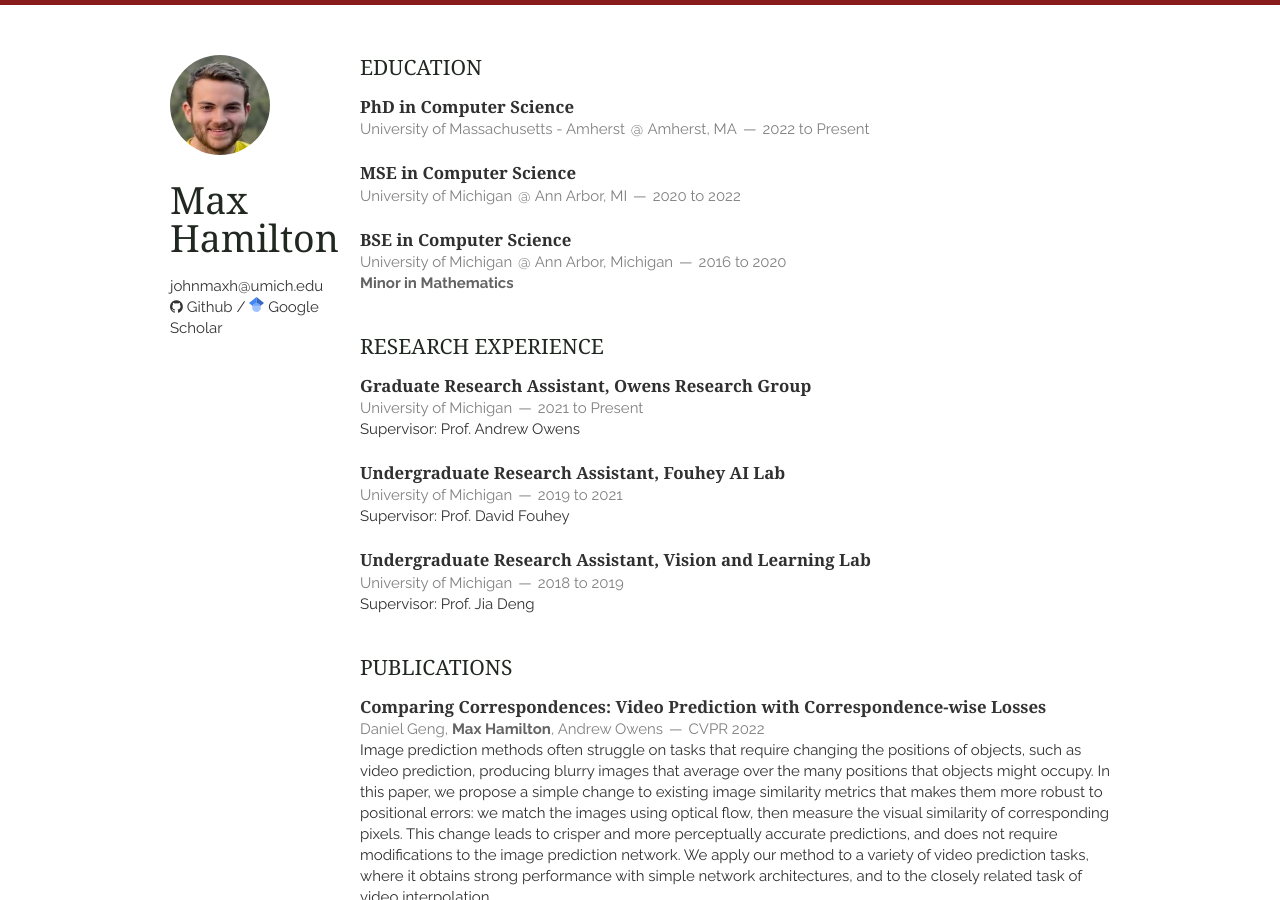
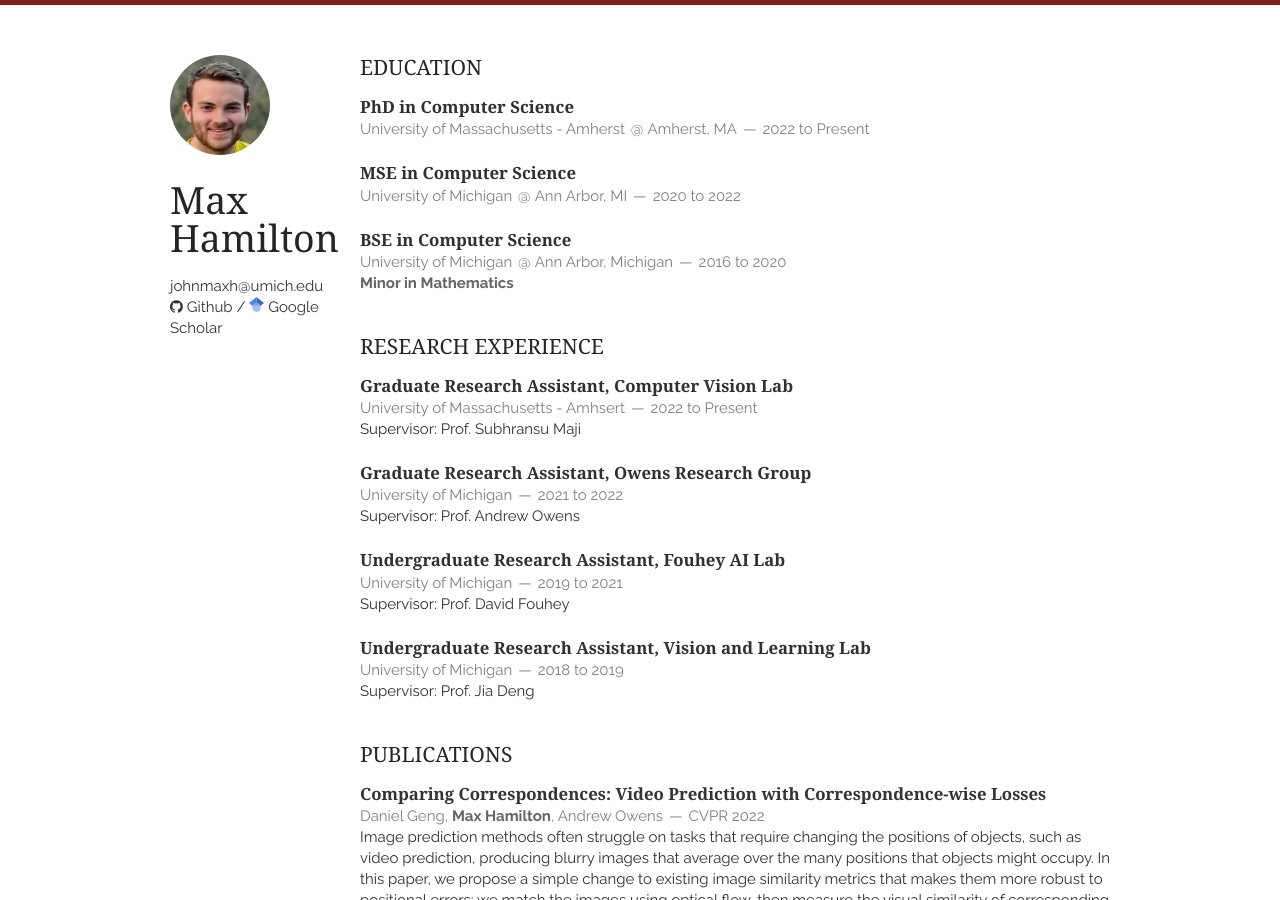
Before and after one commit to johnmaxh/johnmaxh.github.io, a Jekyll site: the page built from index.html, in a window 1280 px wide and 900 px high. Built offline with Jekyll 4.4.1, drawn with Linux system fonts in a browser that asks for light colours; nearby versions of some CDN libraries; the list of posts is cut into pages by our own code.

Commit message:
Update research.html

```diff
--- a/_includes/research.html
+++ b/_includes/research.html
@@ -2,8 +2,17 @@
     <h1>Research Experience</h1>
     <article>
         <header>
+            <h1>Graduate Research Assistant, Computer Vision Lab</h1>
+            <span><address>University of Massachusetts - Amhsert</address><time>2022 to Present</time></span>
+        </header>
+        <p>
+            Supervisor: <a href="https://people.cs.umass.edu/~smaji/">Prof. Subhransu Maji</a>
+        </p>
+    </article>
+    <article>
+        <header>
             <h1>Graduate Research Assistant, Owens Research Group</h1>
-            <span><address>University of Michigan</address><time>2021 to Present</time></span>
+            <span><address>University of Michigan</address><time>2021 to 2022</time></span>
         </header>
         <p>
             Supervisor: <a href="https://andrewowens.com/">Prof. Andrew Owens</a>
```
